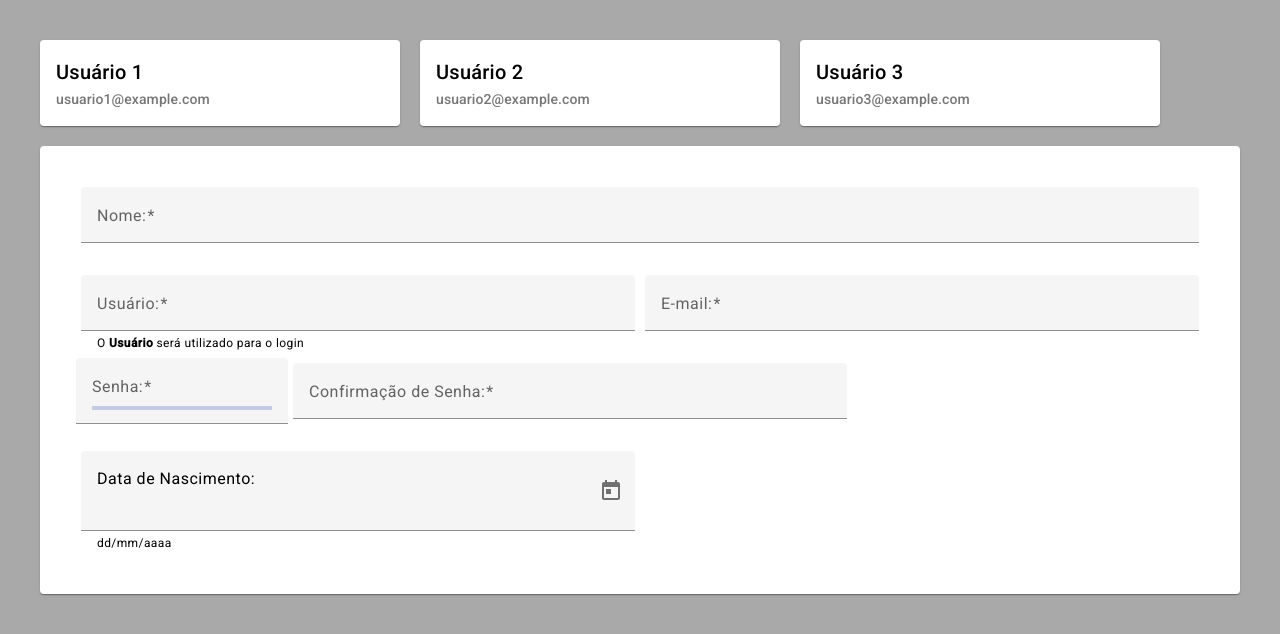
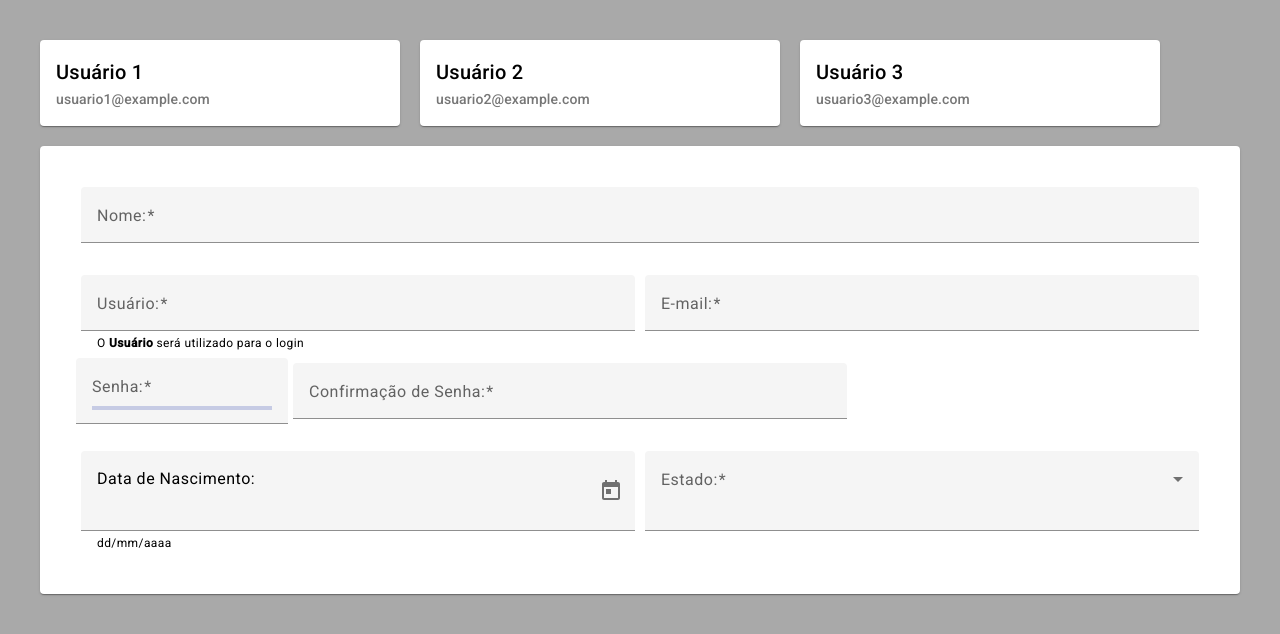
Before and after one commit to heberGustavo/cadastros-usuarios, an Angular app: page / in a window 1280 px wide. Shown: the top 634 px of the page. Built offline with nearby package versions, Linux system fonts and the light colour scheme.

Commit message:
Criação do combo de Estado

```diff
--- a/src/app/angular-material.module.ts
+++ b/src/app/angular-material.module.ts
@@ -3,6 +3,7 @@
 import { MatCardModule } from '@angular/material/card';
 import { MatInputModule } from '@angular/material/input';
 import { MatButtonModule } from '@angular/material/button';
+import { MatSelectModule } from '@angular/material/select';
 import { MatNativeDateModule } from '@angular/material/core';
 import { MatFormFieldModule } from '@angular/material/form-field';
 import { MatDatepickerModule } from '@angular/material/datepicker';
@@ -16,6 +17,7 @@
         MatInputModule,
         MatProgressBarModule,
         MatNativeDateModule,
+        MatSelectModule,
     ],
     exports: [
         MatCardModule,
@@ -24,6 +26,7 @@
         MatInputModule,
         MatProgressBarModule,
         MatDatepickerModule,
+        MatSelectModule,
     ],
 })
 export class AngularMaterialModule { }
--- a/src/app/components/user-form/user-form.component.html
+++ b/src/app/components/user-form/user-form.component.html
@@ -120,6 +120,14 @@
                     <mat-hint>dd/mm/aaaa</mat-hint>
                     <mat-error>A <strong>Data de Nascimento</strong> é obrigatória</mat-error>
                 </mat-form-field>
+                <mat-form-field class="user-form__item user-form__item-50">
+                    <mat-label>Estado:</mat-label>
+                    <mat-select name="estado" [(ngModel)]="userSelected.state" required>
+                        <mat-option>-</mat-option>
+                        <mat-option *ngFor="let state of statesList" [value]="state.id">{{state.descricao}}</mat-option>
+                    </mat-select>
+                    <mat-error>O <strong>Estado</strong> é obrigatório</mat-error>
+                </mat-form-field>
             </div>
         </form>
     </mat-card-content>
```
